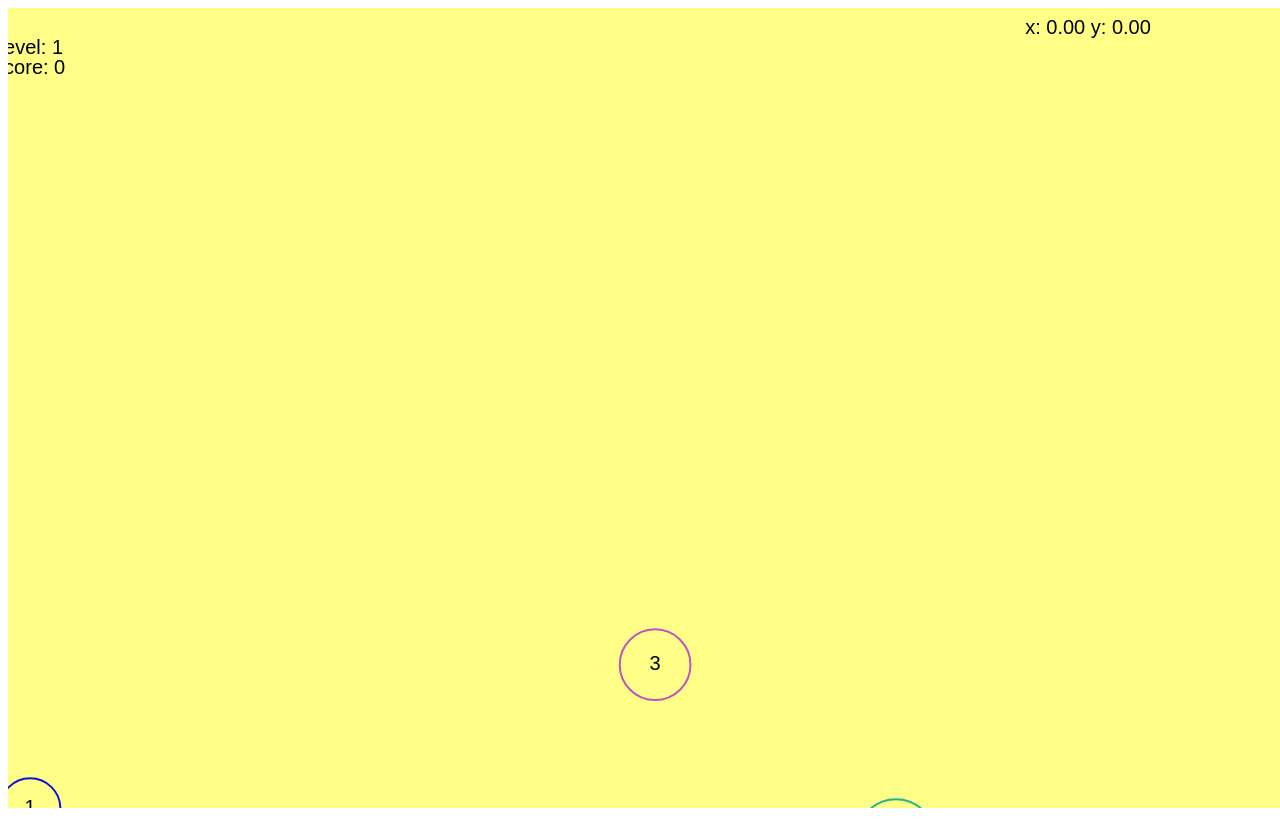
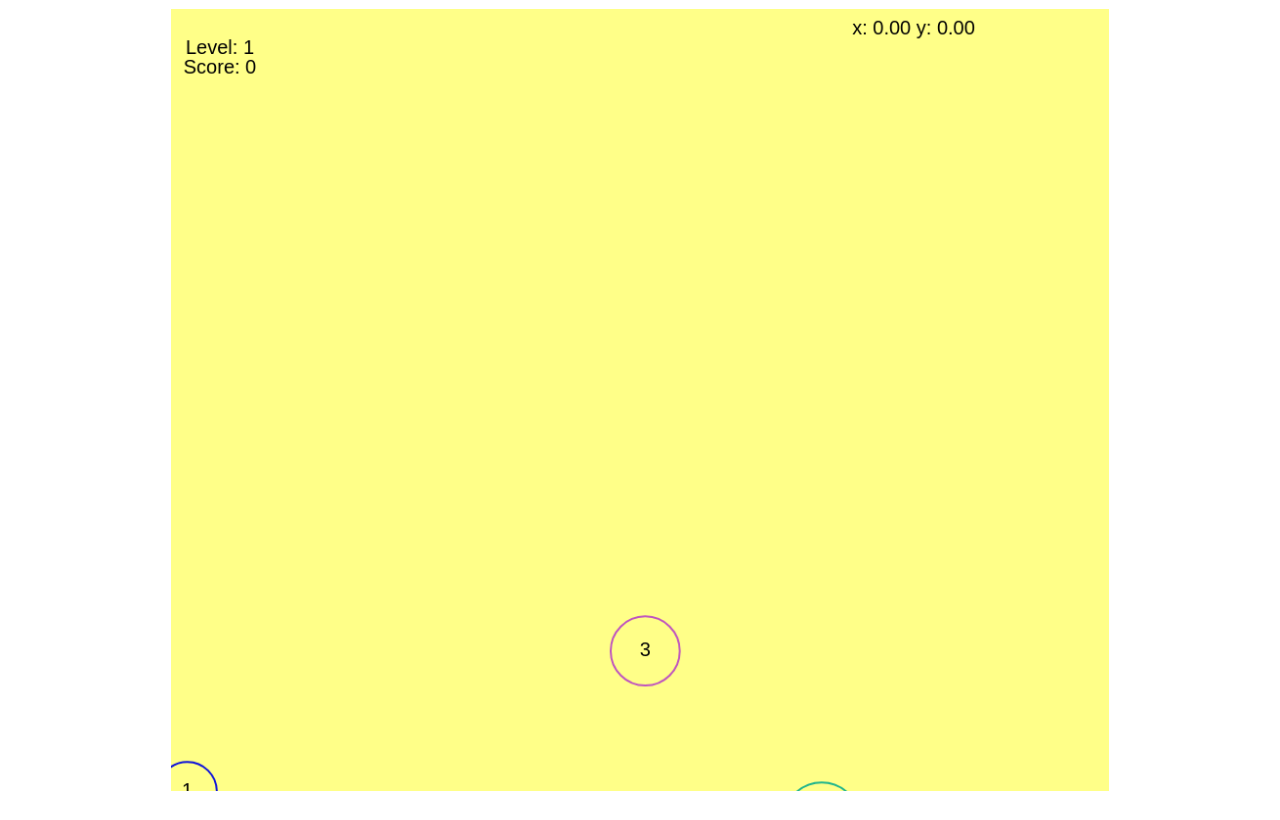
Before and after one commit to AdrianSanBad/intro-canvas-interaction, a plain HTML site: page index.html in a window 1280 px wide. Drawn offline with nearby package versions, Linux system fonts and the light colour scheme.

Commit message:
modificaciones menores

```diff
--- a/index.html
+++ b/index.html
@@ -3,11 +3,25 @@
 <head>
     <meta charset="UTF-8">
     <meta name="viewport" content="width=device-width, initial-scale=1.0">
-    <title>interaccion de objetos</title>
+    <title>Canvas Example</title>
+    <link href="https://stackpath.bootstrapcdn.com/bootstrap/4.3.1/css/bootstrap.min.css" rel="stylesheet">
+    <style>
+        .canvas-container {
+            display: flex;
+            justify-content: center;
+            align-items: center;
+            height: 100vh;
+        }
+        #canvas {
+            width: 75%;
+            height: auto;
+        }
+    </style>
 </head>
 <body>
-    <canvas id="canvas" ></canvas>
+    <div class="container-fluid canvas-container">
+        <canvas id="canvas"></canvas>
+    </div>
     <script src="js/main.js"></script>
-
 </body>
 </html>
--- a/js/main.js
+++ b/js/main.js
@@ -2,7 +2,7 @@ const canvas = document.getElementById("canvas");
 let ctx = canvas.getContext("2d");
 
 const window_height = window.innerHeight;
-const window_width = window.innerWidth;
+const window_width = window.innerWidth * 0.75; // Ajustar el ancho al 75% del ancho de la ventana
 canvas.height = window_height;
 canvas.width = window_width;
 canvas.style.background = "#ff8";
@@ -108,6 +108,26 @@ function increaseLevel() {
     }
 }
 
+function handleClick(event) {
+    let rect = canvas.getBoundingClientRect();
+    let clickX = event.clientX - rect.left;
+    let clickY = event.clientY - rect.top;
+
+    for (let i = 0; i < circles.length; i++) {
+        let distanceFromCenter = getDistance(clickX, circles[i].posX, clickY, circles[i].posY);
+        if (distanceFromCenter <= circles[i].radius) {
+            circles.splice(i, 1);
+            score++;
+            break;
+        }
+    }
+
+    if (circles.length === 0) {
+        increaseLevel();
+        createCircles();
+    }
+}
+
 function updateCircles() {
     requestAnimationFrame(updateCircles);
     ctx.clearRect(0, 0, window_width, window_height);
@@ -116,35 +136,19 @@ function updateCircles() {
         circles.forEach(circle => circle.update(ctx));
         drawMousePosition(ctx);
 
-        for (let i = 0; i < circles.length; i++) {
-            let distanceFromCenter = getDistance(mouseX, circles[i].posX, mouseY, circles[i].posY);
-            if (distanceFromCenter <= circles[i].radius) {
-                let distanceFromEdge = circles[i].radius - distanceFromCenter;
-                if (distanceFromEdge >= 0) {
-                    circles.splice(i, 1);
-                    score++;
-                    break;
-                }
-            }
-        }
-
-        if (circles.length === 0) {
-            increaseLevel();
-            createCircles();
-        }
-
         ctx.font = "20px Arial";
         ctx.fillStyle = "#000";
-        ctx.fillText("Level: " + level, 20, 40);
-        ctx.fillText("Score: " + score, 20, 60);
+        ctx.fillText("Level: " + level, 50, 40);
+        ctx.fillText("Score: " + score, 50, 60);
     } else {
         ctx.font = "30px Arial";
         ctx.fillStyle = "#000";
-        ctx.fillText("Game Over! Final Score: " + score, window_width / 2 - 200, window_height / 2);
+        ctx.fillText("juego terminado, puntuación: " + score, window_width / 2 - 200, window_height / 2);
     }
 }
 
 canvas.addEventListener("mousemove", xyMouse);
+canvas.addEventListener("click", handleClick);
 
 createCircles();
 updateCircles();
```
